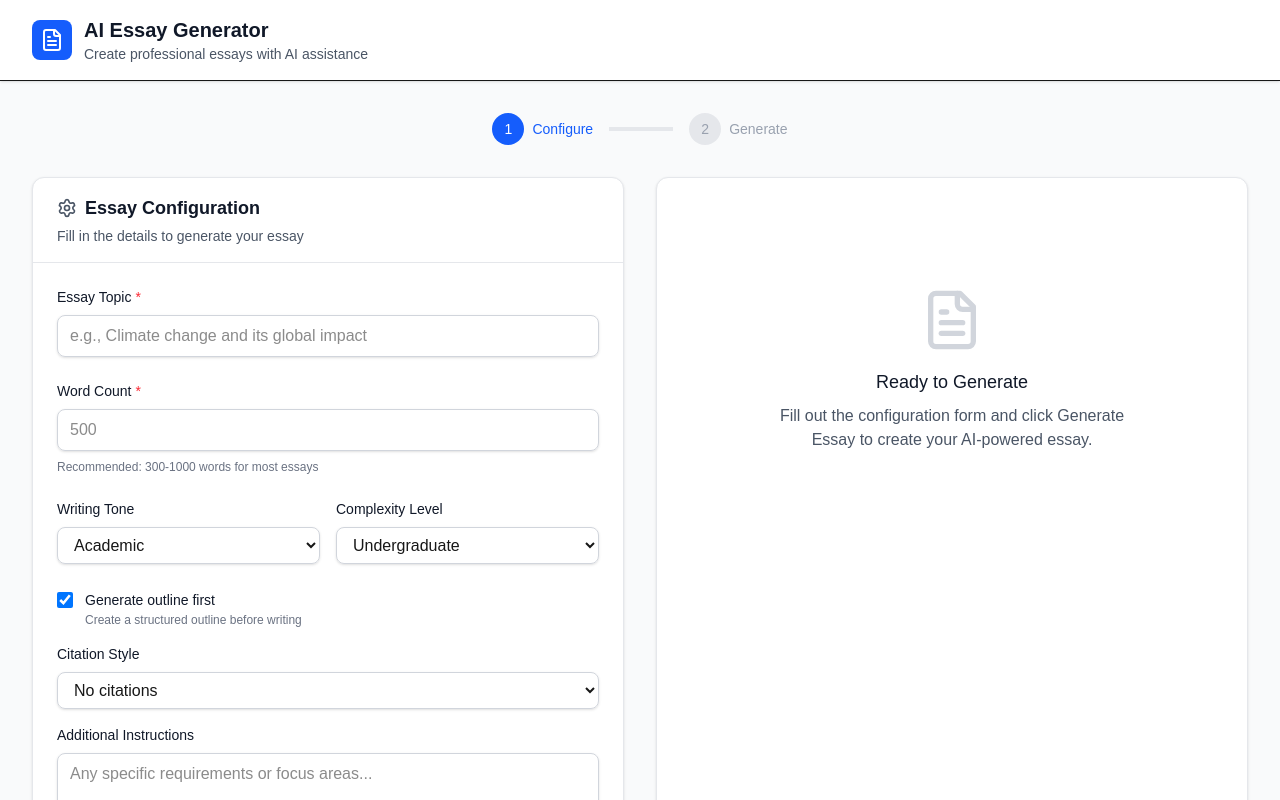
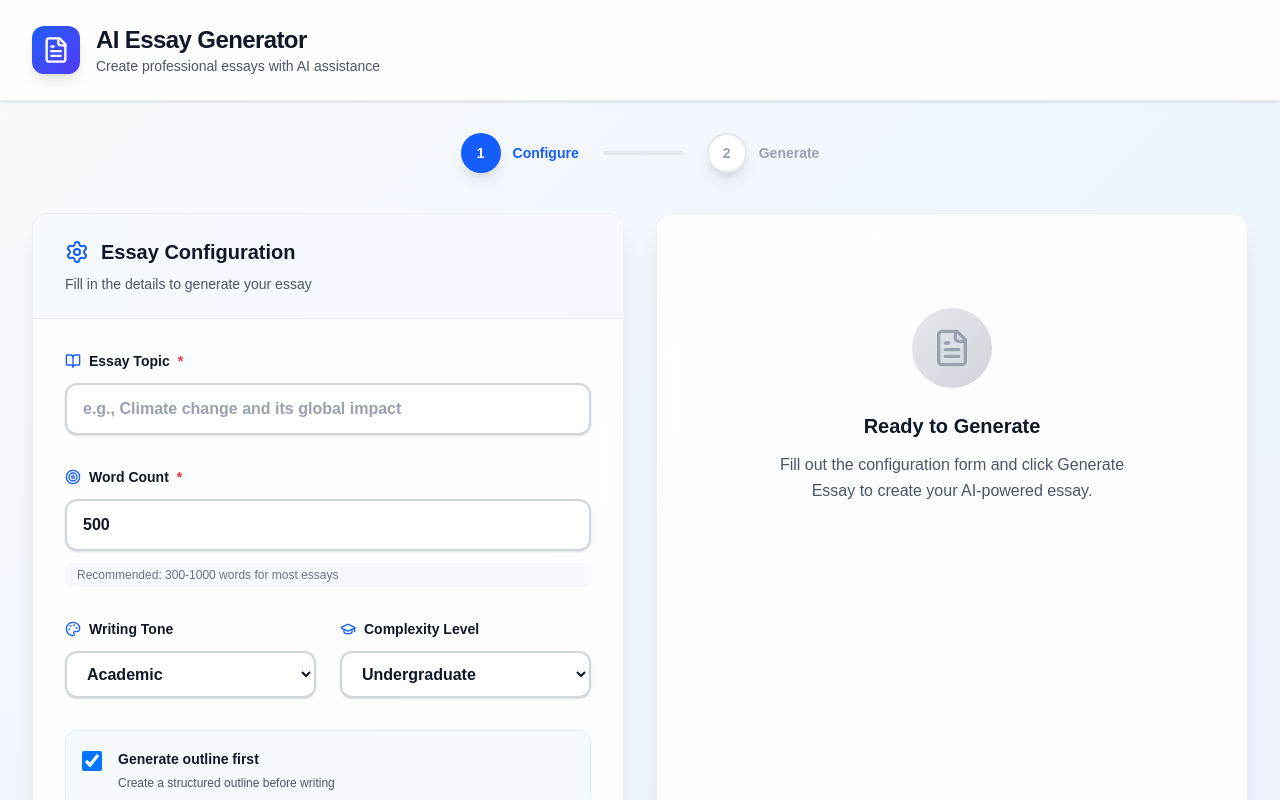
Before and after one commit to SarangaBRanasinghe/essay-generation, a Next.js app in the folder essay-gen/: page / in a window 1280 px wide. Shown: the top 800 px of the page. Built offline with nearby package versions, Linux system fonts and the light colour scheme.

Commit message:
font weight increase

```diff
--- a/essay-gen/src/app/page.tsx
+++ b/essay-gen/src/app/page.tsx
@@ -2,7 +2,7 @@
 
 import { useForm } from 'react-hook-form';
 import { useState } from 'react';
-import { CheckCircle2, FileText, Loader2, Settings, Sparkles } from 'lucide-react';
+import { CheckCircle2, FileText, Loader2, Settings, Sparkles, BookOpen, Target, Palette, GraduationCap } from 'lucide-react';
 
 // Mock schema types - replace with your actual schema
 type EssayInput = {
@@ -31,6 +31,8 @@ export default function ImprovedEssayGenerator() {
       level: 'intermediate',
       outlineFirst: true,
       citations: 'none',
+      wordCount: 500,
+      topic: ''
     },
     mode: 'onChange'
   });
@@ -73,17 +75,17 @@ The health implications of prolonged exposure to polluted air are severe and wel
   };
 
   return (
-    <div className="min-h-screen bg-gray-50">
+    <div className="min-h-screen bg-gradient-to-br from-slate-50 via-blue-50 to-indigo-50">
       {/* Header */}
-      <header className="bg-white shadow-sm border-b">
-        <div className="max-w-7xl mx-auto px-4 sm:px-6 lg:px-8 py-4">
-          <div className="flex items-center gap-3">
-            <div className="w-10 h-10 bg-blue-600 rounded-lg flex items-center justify-center">
-              <FileText className="w-6 h-6 text-white" />
+      <header className="bg-white/80 backdrop-blur-sm shadow-sm border-b border-gray-200/60">
+        <div className="max-w-7xl mx-auto px-4 sm:px-6 lg:px-8 py-6">
+          <div className="flex items-center gap-4">
+            <div className="w-12 h-12 bg-gradient-to-br from-blue-600 to-indigo-600 rounded-xl flex items-center justify-center shadow-lg">
+              <FileText className="w-7 h-7 text-white" />
             </div>
             <div>
-              <h1 className="text-xl font-semibold text-gray-900">AI Essay Generator</h1>
-              <p className="text-sm text-gray-600">Create professional essays with AI assistance</p>
+              <h1 className="text-2xl font-bold text-gray-900 tracking-tight">AI Essay Generator</h1>
+              <p className="text-sm text-gray-600 font-medium">Create professional essays with AI assistance</p>
             </div>
           </div>
         </div>
@@ -91,25 +93,25 @@ The health implications of prolonged exposure to polluted air are severe and wel
 
       <div className="max-w-7xl mx-auto px-4 sm:px-6 lg:px-8 py-8">
         {/* Progress Steps */}
-        <div className="mb-8">
+        <div className="mb-10">
           <div className="flex items-center justify-center">
-            <div className="flex items-center space-x-4">
+            <div className="flex items-center space-x-6">
               <div className={`flex items-center ${activeStep >= 1 ? 'text-blue-600' : 'text-gray-400'}`}>
-                <div className={`w-8 h-8 rounded-full flex items-center justify-center text-sm font-medium ${
-                  activeStep >= 1 ? 'bg-blue-600 text-white' : 'bg-gray-200'
+                <div className={`w-10 h-10 rounded-full flex items-center justify-center text-sm font-semibold shadow-lg transition-all duration-300 ${
+                  activeStep >= 1 ? 'bg-blue-600 text-white' : 'bg-white text-gray-400 border-2 border-gray-200'
                 }`}>
-                  {activeStep > 1 ? <CheckCircle2 className="w-5 h-5" /> : '1'}
+                  {activeStep > 1 ? <CheckCircle2 className="w-6 h-6" /> : '1'}
                 </div>
-                <span className="ml-2 text-sm font-medium">Configure</span>
+                <span className="ml-3 text-sm font-semibold">Configure</span>
               </div>
-              <div className={`w-16 h-1 ${activeStep >= 2 ? 'bg-blue-600' : 'bg-gray-200'}`}></div>
+              <div className={`w-20 h-1 rounded-full transition-all duration-500 ${activeStep >= 2 ? 'bg-blue-600' : 'bg-gray-200'}`}></div>
               <div className={`flex items-center ${activeStep >= 2 ? 'text-blue-600' : 'text-gray-400'}`}>
-                <div className={`w-8 h-8 rounded-full flex items-center justify-center text-sm font-medium ${
-                  activeStep >= 2 ? 'bg-blue-600 text-white' : 'bg-gray-200'
+                <div className={`w-10 h-10 rounded-full flex items-center justify-center text-sm font-semibold shadow-lg transition-all duration-300 ${
+                  activeStep >= 2 ? 'bg-blue-600 text-white' : 'bg-white text-gray-400 border-2 border-gray-200'
                 }`}>
-                  {isGenerating ? <Loader2 className="w-5 h-5 animate-spin" /> : '2'}
+                  {isGenerating ? <Loader2 className="w-6 h-6 animate-spin" /> : '2'}
                 </div>
-                <span className="ml-2 text-sm font-medium">Generate</span>
+                <span className="ml-3 text-sm font-semibold">Generate</span>
               </div>
             </div>
           </div>
@@ -117,39 +119,44 @@ The health implications of prolonged exposure to polluted air are severe and wel
 
         <div className="grid lg:grid-cols-2 gap-8">
           {/* Configuration Panel */}
-          <div className="bg-white rounded-xl shadow-sm border border-gray-200">
-            <div className="px-6 py-4 border-b border-gray-200">
-              <div className="flex items-center gap-2">
-                <Settings className="w-5 h-5 text-gray-600" />
-                <h2 className="text-lg font-semibold text-gray-900">Essay Configuration</h2>
+          <div className="bg-white/80 backdrop-blur-sm rounded-2xl shadow-xl border border-gray-200/60">
+            <div className="px-8 py-6 border-b border-gray-200/60 bg-gradient-to-r from-blue-50/50 to-indigo-50/50 rounded-t-2xl">
+              <div className="flex items-center gap-3">
+                <Settings className="w-6 h-6 text-blue-600" />
+                <h2 className="text-xl font-bold text-gray-900">Essay Configuration</h2>
               </div>
-              <p className="text-sm text-gray-600 mt-1">Fill in the details to generate your essay</p>
+              <p className="text-sm text-gray-600 mt-2 font-medium">Fill in the details to generate your essay</p>
             </div>
 
-            <div className="p-6 space-y-6">
+            <div className="p-8 space-y-8">
               {/* Topic Input */}
-              <div className="space-y-2">
-                <label className="block text-sm font-medium text-gray-900">
+              <div className="space-y-3">
+                <label className="flex items-center gap-2 text-sm font-semibold text-gray-900">
+                  <BookOpen className="w-4 h-4 text-blue-600" />
                   Essay Topic
-                  <span className="text-red-500 ml-1">*</span>
+                  <span className="text-red-500">*</span>
                 </label>
                 <input
                   {...register('topic', { required: 'Topic is required' })}
-                  className={`w-full px-3 py-2 border rounded-lg shadow-sm focus:ring-2 focus:ring-blue-500 focus:border-blue-500 outline-none transition-colors ${
-                    errors.topic ? 'border-red-300' : 'border-gray-300'
+                  className={`w-full px-4 py-3 border-2 rounded-xl shadow-sm focus:ring-4 focus:ring-blue-100 focus:border-blue-500 outline-none transition-all duration-200 font-semibold placeholder-gray-400 bg-white text-gray-900 ${
+                    errors.topic ? 'border-red-300 bg-red-50' : 'border-gray-300 hover:border-blue-300'
                   }`}
                   placeholder="e.g., Climate change and its global impact"
                 />
                 {errors.topic && (
-                  <p className="text-sm text-red-600">{errors.topic.message}</p>
+                  <p className="text-sm text-red-600 font-medium flex items-center gap-1">
+                    <span className="w-4 h-4 bg-red-100 rounded-full flex items-center justify-center text-red-600 text-xs">!</span>
+                    {errors.topic.message}
+                  </p>
                 )}
               </div>
 
               {/* Word Count */}
-              <div className="space-y-2">
-                <label className="block text-sm font-medium text-gray-900">
+              <div className="space-y-3">
+                <label className="flex items-center gap-2 text-sm font-semibold text-gray-900">
+                  <Target className="w-4 h-4 text-blue-600" />
                   Word Count
-                  <span className="text-red-500 ml-1">*</span>
+                  <span className="text-red-500">*</span>
                 </label>
                 <input
                   type="number"
@@ -158,79 +165,88 @@ The health implications of prolonged exposure to polluted air are severe and wel
                     min: { value: 100, message: 'Minimum 100 words' },
                     max: { value: 5000, message: 'Maximum 5000 words' }
                   })}
-                  className={`w-full px-3 py-2 border rounded-lg shadow-sm focus:ring-2 focus:ring-blue-500 focus:border-blue-500 outline-none transition-colors ${
-                    errors.wordCount ? 'border-red-300' : 'border-gray-300'
+                  className={`w-full px-4 py-3 border-2 rounded-xl shadow-sm focus:ring-4 focus:ring-blue-100 focus:border-blue-500 outline-none transition-all duration-200 font-semibold placeholder-gray-400 bg-white text-gray-900 ${
+                    errors.wordCount ? 'border-red-300 bg-red-50' : 'border-gray-300 hover:border-blue-300'
                   }`}
                   placeholder="500"
                 />
                 {errors.wordCount && (
-                  <p className="text-sm text-red-600">{errors.wordCount.message}</p>
+                  <p className="text-sm text-red-600 font-medium flex items-center gap-1">
+                    <span className="w-4 h-4 bg-red-100 rounded-full flex items-center justify-center text-red-600 text-xs">!</span>
+                    {errors.wordCount.message}
+                  </p>
                 )}
-                <p className="text-xs text-gray-500">Recommended: 300-1000 words for most essays</p>
+                <p className="text-xs text-gray-500 font-medium bg-blue-50/50 px-3 py-1 rounded-lg">Recommended: 300-1000 words for most essays</p>
               </div>
 
               {/* Tone and Level */}
-              <div className="grid grid-cols-2 gap-4">
-                <div className="space-y-2">
-                  <label className="block text-sm font-medium text-gray-900">Writing Tone</label>
+              <div className="grid grid-cols-2 gap-6">
+                <div className="space-y-3">
+                  <label className="flex items-center gap-2 text-sm font-semibold text-gray-900">
+                    <Palette className="w-4 h-4 text-blue-600" />
+                    Writing Tone
+                  </label>
                   <select
                     {...register('tone')}
-                    className="w-full px-3 py-2 border border-gray-300 rounded-lg shadow-sm focus:ring-2 focus:ring-blue-500 focus:border-blue-500 outline-none transition-colors"
+                    className="w-full px-4 py-3 border-2 border-gray-300 rounded-xl shadow-sm focus:ring-4 focus:ring-blue-100 focus:border-blue-500 outline-none transition-all duration-200 font-semibold bg-white text-gray-900 hover:border-blue-300"
                   >
-                    <option value="academic">Academic</option>
-                    <option value="formal">Formal</option>
-                    <option value="informal">Conversational</option>
-                    <option value="persuasive">Persuasive</option>
-                    <option value="creative">Creative</option>
+                    <option value="academic" className="font-semibold">Academic</option>
+                    <option value="formal" className="font-semibold">Formal</option>
+                    <option value="informal" className="font-semibold">Conversational</option>
+                    <option value="persuasive" className="font-semibold">Persuasive</option>
+                    <option value="creative" className="font-semibold">Creative</option>
                   </select>
                 </div>
 
-                <div className="space-y-2">
-                  <label className="block text-sm font-medium text-gray-900">Complexity Level</label>
+                <div className="space-y-3">
+                  <label className="flex items-center gap-2 text-sm font-semibold text-gray-900">
+                    <GraduationCap className="w-4 h-4 text-blue-600" />
+                    Complexity Level
+                  </label>
                   <select
                     {...register('level')}
-                    className="w-full px-3 py-2 border border-gray-300 rounded-lg shadow-sm focus:ring-2 focus:ring-blue-500 focus:border-blue-500 outline-none transition-colors"
+                    className="w-full px-4 py-3 border-2 border-gray-300 rounded-xl shadow-sm focus:ring-4 focus:ring-blue-100 focus:border-blue-500 outline-none transition-all duration-200 font-semibold bg-white text-gray-900 hover:border-blue-300"
                   >
-                    <option value="beginner">High School</option>
-                    <option value="intermediate">Undergraduate</option>
-                    <option value="advanced">Graduate</option>
+                    <option value="beginner" className="font-semibold">High School</option>
+                    <option value="intermediate" className="font-semibold">Undergraduate</option>
+                    <option value="advanced" className="font-semibold">Graduate</option>
                   </select>
                 </div>
               </div>
 
               {/* Additional Options */}
-              <div className="space-y-4">
-                <div className="flex items-start space-x-3">
+              <div className="space-y-6">
+                <div className="flex items-start space-x-4 p-4 bg-blue-50/50 rounded-xl border border-blue-100">
                   <input
                     type="checkbox"
                     {...register('outlineFirst')}
-                    className="mt-1 w-4 h-4 text-blue-600 border-gray-300 rounded focus:ring-blue-500"
+                    className="mt-1 w-5 h-5 text-blue-600 border-2 border-gray-300 rounded-md focus:ring-blue-500 focus:ring-2"
                   />
                   <div>
-                    <label className="text-sm font-medium text-gray-900">Generate outline first</label>
-                    <p className="text-xs text-gray-500">Create a structured outline before writing</p>
+                    <label className="text-sm font-semibold text-gray-900">Generate outline first</label>
+                    <p className="text-xs text-gray-600 font-medium mt-1">Create a structured outline before writing</p>
                   </div>
                 </div>
 
-                <div className="space-y-2">
-                  <label className="block text-sm font-medium text-gray-900">Citation Style</label>
+                <div className="space-y-3">
+                  <label className="block text-sm font-semibold text-gray-900">Citation Style</label>
                   <select
                     {...register('citations')}
-                    className="w-full px-3 py-2 border border-gray-300 rounded-lg shadow-sm focus:ring-2 focus:ring-blue-500 focus:border-blue-500 outline-none transition-colors"
+                    className="w-full px-4 py-3 border-2 border-gray-300 rounded-xl shadow-sm focus:ring-4 focus:ring-blue-100 focus:border-blue-500 outline-none transition-all duration-200 font-semibold bg-white text-gray-900 hover:border-blue-300"
                   >
-                    <option value="none">No citations</option>
-                    <option value="apa">APA Style</option>
-                    <option value="mla">MLA Style</option>
+                    <option value="none" className="font-semibold">No citations</option>
+                    <option value="apa" className="font-semibold">APA Style</option>
+                    <option value="mla" className="font-semibold">MLA Style</option>
                   </select>
                 </div>
 
-                <div className="space-y-2">
-                  <label className="block text-sm font-medium text-gray-900">Additional Instructions</label>
+                <div className="space-y-3">
+                  <label className="block text-sm font-semibold text-gray-900">Additional Instructions</label>
                   <textarea
                     {...register('extras')}
-                    className="w-full px-3 py-2 border border-gray-300 rounded-lg shadow-sm focus:ring-2 focus:ring-blue-500 focus:border-blue-500 outline-none transition-colors resize-none"
+                    className="w-full px-4 py-3 border-2 border-gray-300 rounded-xl shadow-sm focus:ring-4 focus:ring-blue-100 focus:border-blue-500 outline-none transition-all duration-200 resize-none font-semibold placeholder-gray-400 bg-white text-gray-900 hover:border-blue-300"
                     placeholder="Any specific requirements or focus areas..."
-                    rows={3}
+                    rows={4}
                   />
                 </div>
               </div>
@@ -240,7 +256,7 @@ The health implications of prolonged exposure to polluted air are severe and wel
                 type="button"
                 onClick={handleSubmit(onSubmit)}
                 disabled={!isFormComplete || isGenerating}
-                className="w-full flex items-center justify-center gap-2 px-4 py-3 bg-blue-600 text-white font-medium rounded-lg hover:bg-blue-700 focus:ring-4 focus:ring-blue-200 disabled:opacity-50 disabled:cursor-not-allowed transition-all duration-200"
+                className="w-full flex items-center justify-center gap-3 px-6 py-4 bg-gradient-to-r from-blue-600 to-indigo-600 text-white font-semibold rounded-xl hover:from-blue-700 hover:to-indigo-700 focus:ring-4 focus:ring-blue-200 disabled:opacity-50 disabled:cursor-not-allowed transition-all duration-200 shadow-lg hover:shadow-xl transform hover:-translate-y-0.5"
               >
                 {isGenerating ? (
                   <>
@@ -258,42 +274,42 @@ The health implications of prolonged exposure to polluted air are severe and wel
           </div>
 
           {/* Results Panel */}
-          <div className="bg-white rounded-xl shadow-sm border border-gray-200">
+          <div className="bg-white/80 backdrop-blur-sm rounded-2xl shadow-xl border border-gray-200/60">
             {preview ? (
               <>
-                <div className="px-6 py-4 border-b border-gray-200">
+                <div className="px-8 py-6 border-b border-gray-200/60 bg-gradient-to-r from-green-50/50 to-blue-50/50 rounded-t-2xl">
                   <div className="flex items-center justify-between">
-                    <div className="flex items-center gap-2">
-                      <FileText className="w-5 h-5 text-green-600" />
-                      <h2 className="text-lg font-semibold text-gray-900">Generated Essay</h2>
+                    <div className="flex items-center gap-3">
+                      <FileText className="w-6 h-6 text-green-600" />
+                      <h2 className="text-xl font-bold text-gray-900">Generated Essay</h2>
                     </div>
                     <button
                       onClick={resetForm}
-                      className="px-3 py-1 text-sm text-gray-600 hover:text-gray-900 border border-gray-300 rounded-lg hover:bg-gray-50 transition-colors"
+                      className="px-4 py-2 text-sm text-gray-700 font-semibold hover:text-gray-900 border-2 border-gray-200 rounded-lg hover:bg-gray-50 hover:border-gray-300 transition-all duration-200"
                     >
                       New Essay
                     </button>
                   </div>
-                  <div className="flex items-center gap-4 mt-2 text-sm text-gray-600">
-                    <span>~{preview.essay.split(/\s+/).filter(Boolean).length} words</span>
+                  <div className="flex items-center gap-4 mt-3 text-sm text-gray-600 font-medium">
+                    <span className="bg-white/70 px-3 py-1 rounded-lg">~{preview.essay.split(/\s+/).filter(Boolean).length} words</span>
                     <span>•</span>
-                    <span>Target: {preview.wordCount}</span>
+                    <span className="bg-blue-100/70 px-3 py-1 rounded-lg">Target: {preview.wordCount}</span>
                   </div>
                 </div>
 
-                <div className="p-6 max-h-[calc(100vh-300px)] overflow-y-auto">
+                <div className="p-8 max-h-[calc(100vh-300px)] overflow-y-auto">
                   {/* Outline */}
                   {preview.outline && preview.outline.length > 0 && (
                     <div className="mb-8">
-                      <h3 className="text-md font-semibold text-gray-900 mb-3">Essay Outline</h3>
-                      <div className="bg-blue-50 rounded-lg p-4">
-                        <ol className="space-y-2">
+                      <h3 className="text-lg font-bold text-gray-900 mb-4">Essay Outline</h3>
+                      <div className="bg-gradient-to-br from-blue-50 to-indigo-50 rounded-xl p-6 border border-blue-100">
+                        <ol className="space-y-3">
                           {preview.outline.map((item, index) => (
-                            <li key={index} className="flex gap-3 text-sm">
-                              <span className="flex-shrink-0 w-6 h-6 bg-blue-600 text-white rounded-full flex items-center justify-center text-xs font-medium">
+                            <li key={index} className="flex gap-4 text-sm">
+                              <span className="flex-shrink-0 w-7 h-7 bg-gradient-to-br from-blue-600 to-indigo-600 text-white rounded-full flex items-center justify-center text-xs font-bold shadow-md">
                                 {index + 1}
                               </span>
-                              <span className="text-gray-700">{item}</span>
+                              <span className="text-gray-800 font-medium leading-relaxed">{item}</span>
                             </li>
                           ))}
                         </ol>
@@ -303,8 +319,8 @@ The health implications of prolonged exposure to polluted air are severe and wel
 
                   {/* Essay Content */}
                   <div>
-                    <h3 className="text-md font-semibold text-gray-900 mb-3">Essay Content</h3>
-                    <div className="prose max-w-none text-gray-700 leading-relaxed whitespace-pre-wrap">
+                    <h3 className="text-lg font-bold text-gray-900 mb-4">Essay Content</h3>
+                    <div className="prose max-w-none text-gray-800 leading-relaxed whitespace-pre-wrap bg-gray-50/50 p-6 rounded-xl border border-gray-200 font-medium">
                       {preview.essay}
                     </div>
                   </div>
@@ -313,9 +329,11 @@ The health implications of prolonged exposure to polluted air are severe and wel
             ) : (
               <div className="flex items-center justify-center h-96">
                 <div className="text-center">
-                  <FileText className="w-16 h-16 text-gray-300 mx-auto mb-4" />
-                  <h3 className="text-lg font-medium text-gray-900 mb-2">Ready to Generate</h3>
-                  <p className="text-gray-600 max-w-sm">
+                  <div className="w-20 h-20 bg-gradient-to-br from-gray-200 to-gray-300 rounded-full flex items-center justify-center mx-auto mb-6">
+                    <FileText className="w-10 h-10 text-gray-400" />
+                  </div>
+                  <h3 className="text-xl font-bold text-gray-900 mb-3">Ready to Generate</h3>
+                  <p className="text-gray-600 max-w-sm font-medium leading-relaxed">
                     Fill out the configuration form and click Generate Essay to create your AI-powered essay.
                   </p>
                 </div>
```
